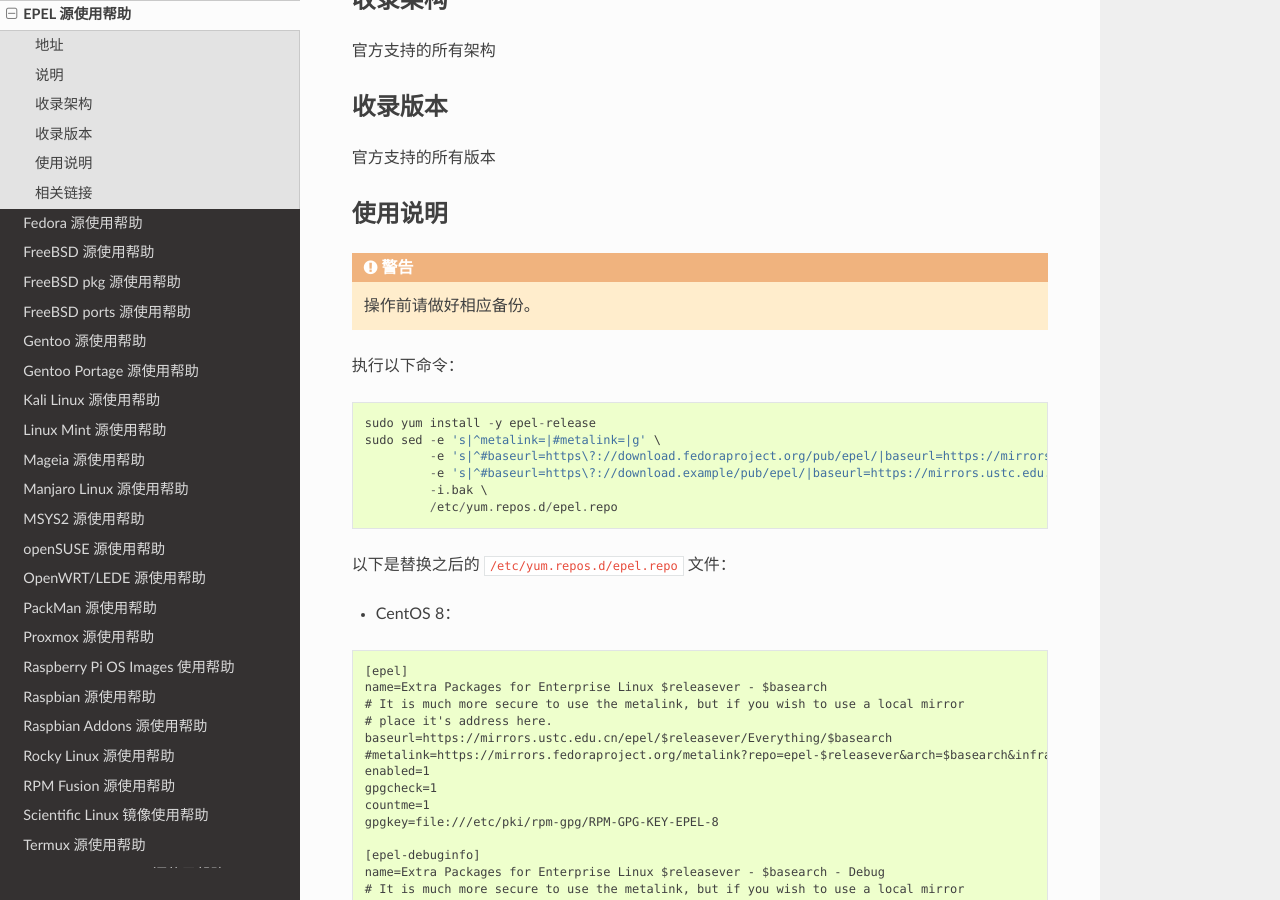
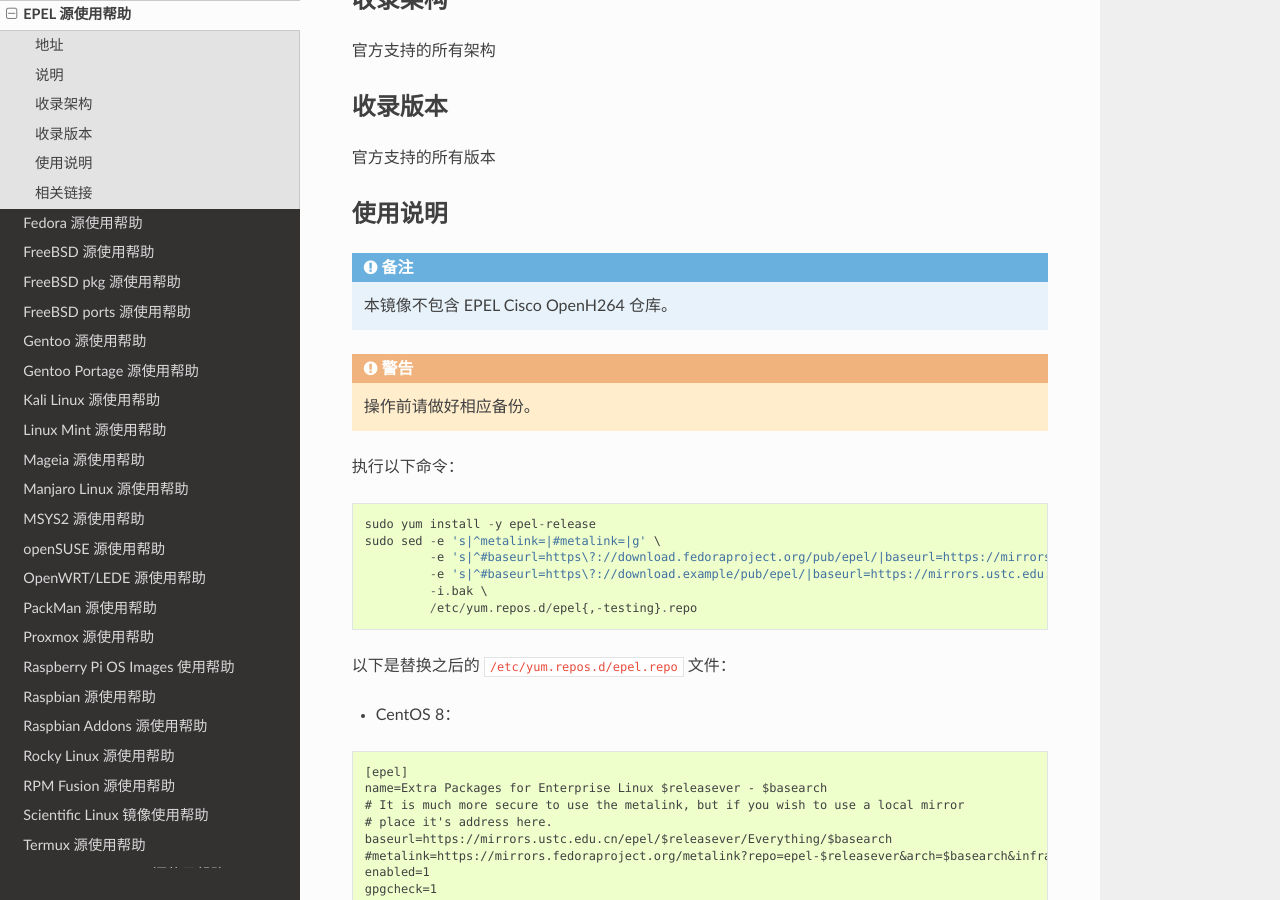
Before and after one commit to ustclug/mirrorhelp, a Sphinx documentation site: the page built from source/epel.rst, in a window 1280 px wide and 900 px high, scrolled down 450 px. Built offline with Sphinx 7.4.7 and the Read the Docs theme 2.0.0, drawn with Linux system fonts in a browser that asks for light colours; pages that are not in the unit, such as notebooks, are missing from menus.

Commit message:
epel: add notice about Cisco OpenH264

```diff
--- a/source/epel.rst
+++ b/source/epel.rst
@@ -27,6 +27,9 @@
 使用说明
 ========
 
+.. note::
+    本镜像不包含 EPEL Cisco OpenH264 仓库。
+
 .. warning::
     操作前请做好相应备份。
 
@@ -39,7 +42,7 @@
            -e 's|^#baseurl=https\?://download.fedoraproject.org/pub/epel/|baseurl=https://mirrors.ustc.edu.cn/epel/|g' \
            -e 's|^#baseurl=https\?://download.example/pub/epel/|baseurl=https://mirrors.ustc.edu.cn/epel/|g' \
            -i.bak \
-           /etc/yum.repos.d/epel.repo
+           /etc/yum.repos.d/epel{,-testing}.repo
 
 以下是替换之后的 :file:`/etc/yum.repos.d/epel.repo` 文件：
 
```
